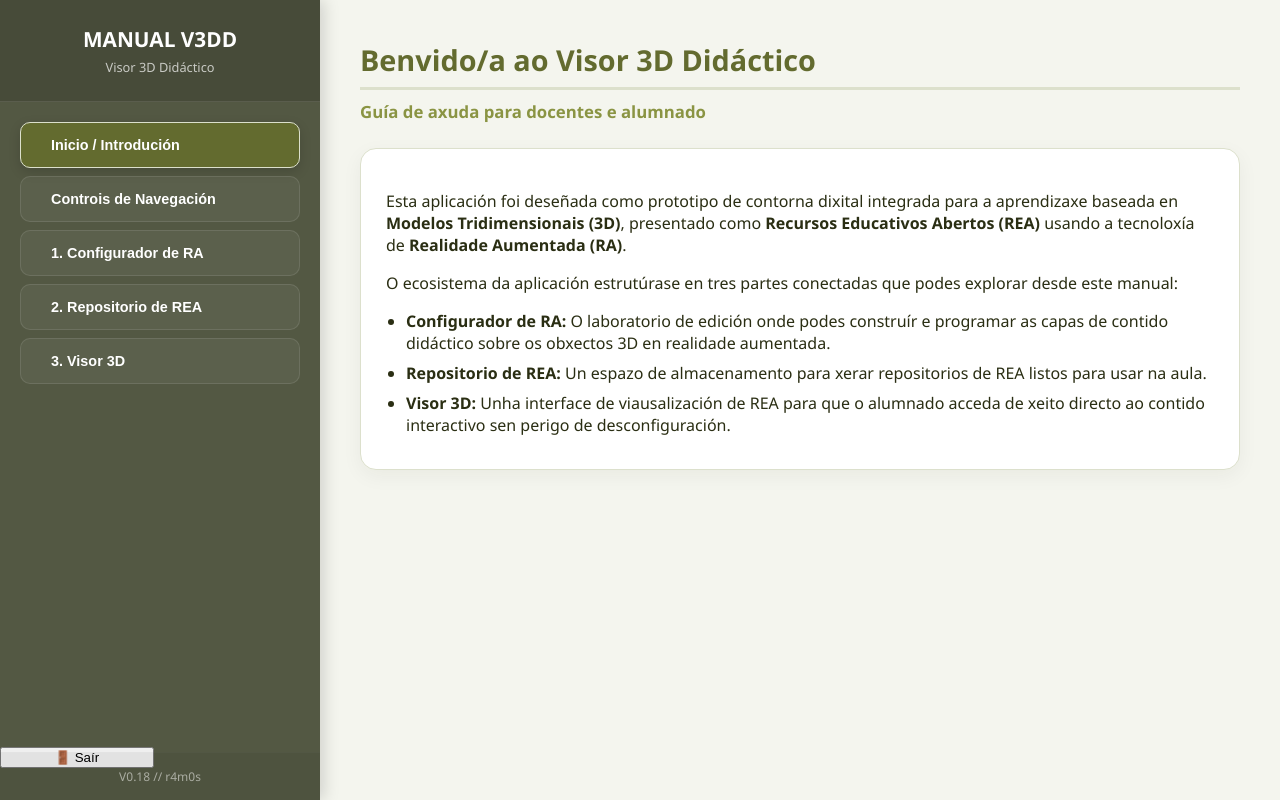
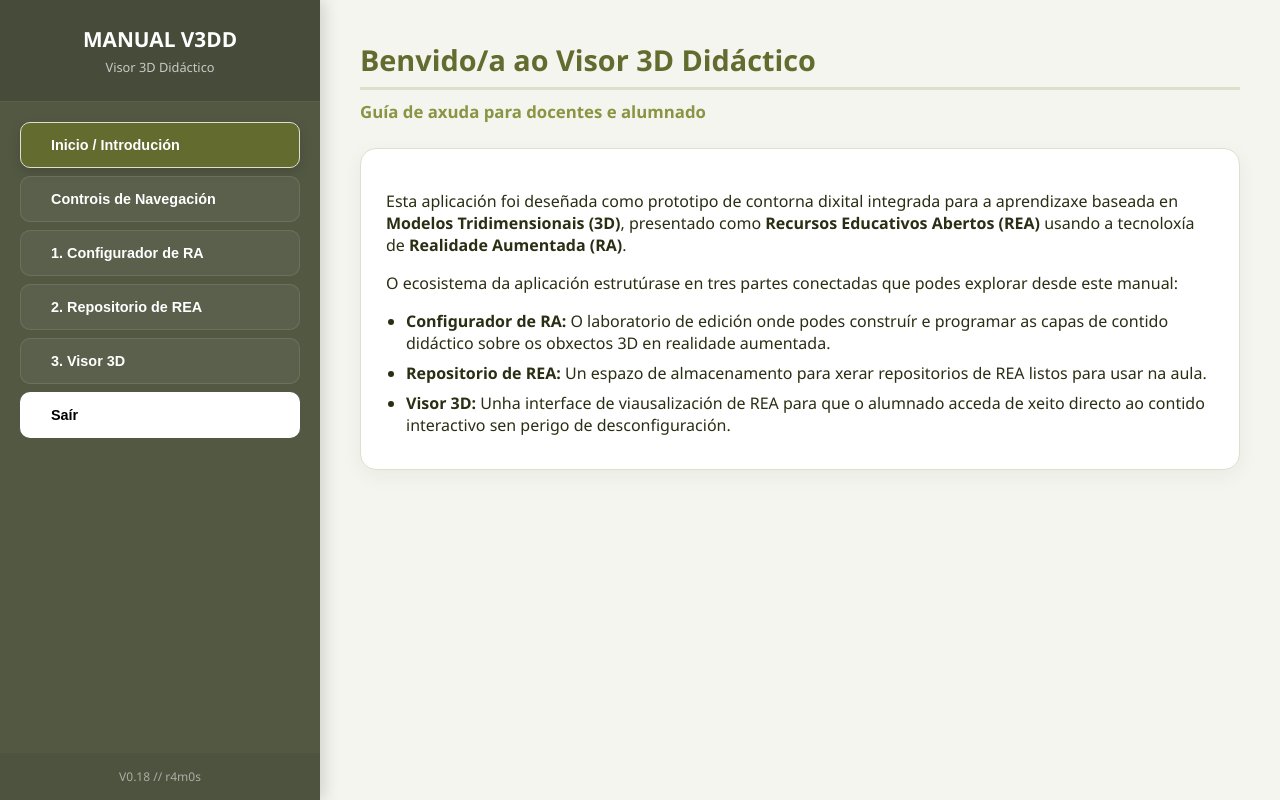
Before and after one commit to r4m0s/visor-3d-didactico, a plain HTML site: page axuda.html in a window 1280 px wide. Both pictures are taken after a click on the button "Inicio / Introdución". Drawn offline with Linux system fonts and the light colour scheme.

Commit message:
Actualización

```diff
--- a/axuda.html
+++ b/axuda.html
@@ -53,8 +53,17 @@
             color: var(--white); text-align: left; font-weight: 600; font-size: 0.9rem;
             cursor: pointer; transition: all 0.2s ease; display: flex; align-items: center; gap: 12px;
         }
-        .menu-btn:hover { background: rgba(255, 255, 255, 0.12); transform: translateX(4px); }
+        .menu-btn:hover { background: rgba(255, 197, 197, 0.12); transform: translateX(4px); }
         .menu-btn.active { background: var(--primary); border-color: var(--primary-soft); box-shadow: 0 4px 12px rgba(0, 0, 0, 0.15); }
+
+        .exit-btn {
+            width: 100%; padding: 14px 18px; background: var(--white);
+            border: 1px solid rgba(255, 255, 255, 0.1); border-radius: 10px;
+            color: #000000; text-align: left; font-weight: 600; font-size: 0.9rem; color
+            cursor: pointer; transition: all 0.2s ease; display: flex; align-items: center; gap: 12px;
+        }
+        .exit-btn:hover { background: rgba(255, 255, 255, 0.50); transform: translateX(4px); cursor: pointer;}
+        .exit-btn.active { background: var(--primary); border-color: var(--primary-soft); box-shadow: 0 4px 12px rgba(0, 0, 0, 0.15); }
 
         .sidebar-footer {
             padding: 15px; text-align: center; font-size: 0.75rem; opacity: 0.5;
@@ -119,8 +128,11 @@
                 <button class="menu-btn" onclick="openTab('visor', this)">
                     <span></span> 3. Visor 3D
                 </button>
+                <button class="exit-btn" onclick="location.href='https://r4m0s.github.io/visor-3d-didactico/selector.html'">
+                        <span></span> Saír
+                    </button>
             </nav>
-            <input type="button" onclick="location.href='https://r4m0s.github.io/visor-3d-didactico/selector.html'"; cursor="pointer"; value="🚪 Saír", style="position: fixed; bottom: 4%; left: 0%; width: 12%;"/>
+
             <div class="sidebar-footer">
                 V0.18 // r4m0s
             </div>
@@ -339,6 +351,10 @@
             document.querySelectorAll('.menu-btn').forEach(button => {
                 button.classList.remove('active');
             });
+            // Quitar clase activa dos botóns
+            document.querySelectorAll('.exit-btn').forEach(button => {
+                button.classList.remove('active');
+            });
 
             // Mostrar a sección correspondente e marcar botón
             document.getElementById(tabId).classList.add('active');
```
